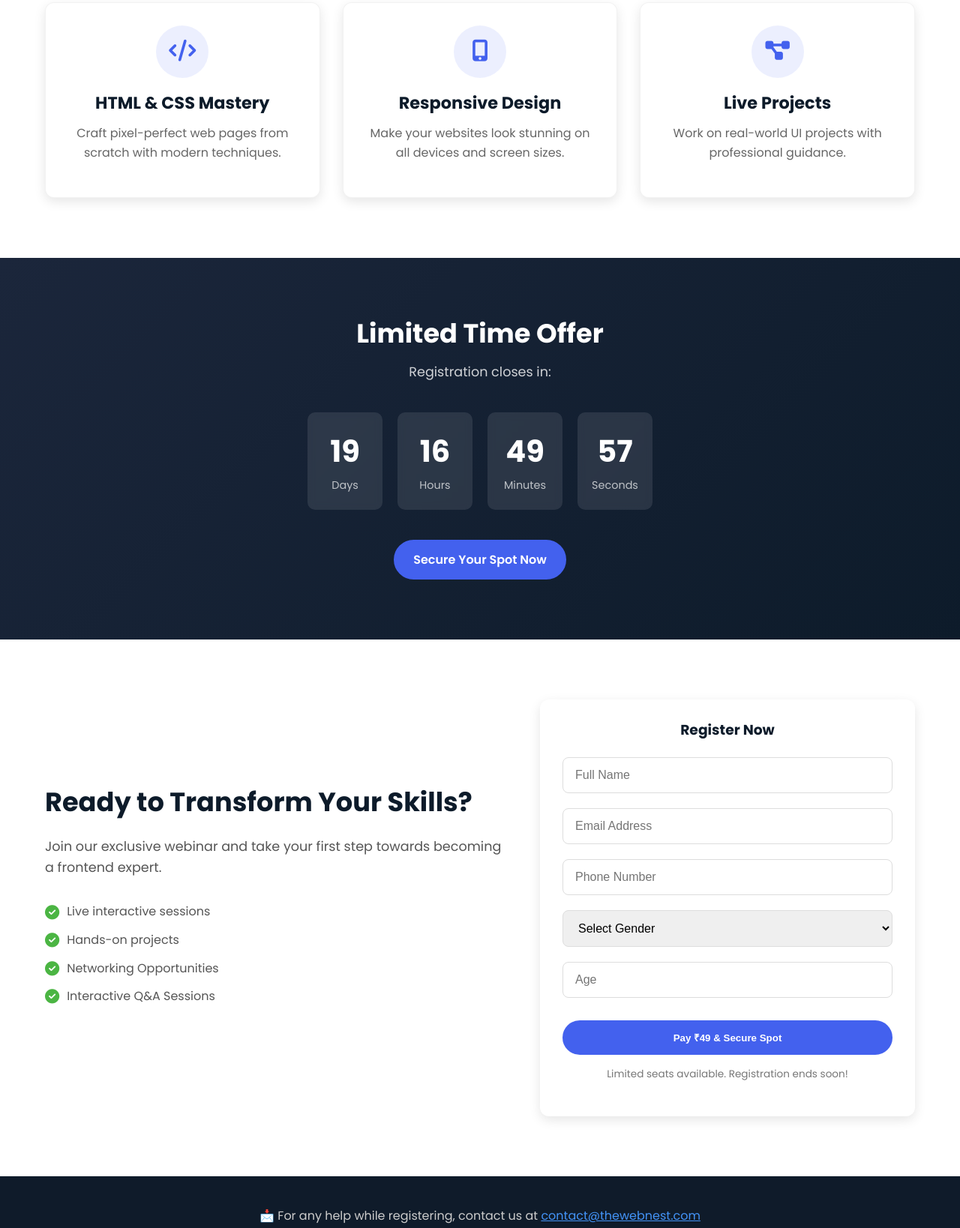
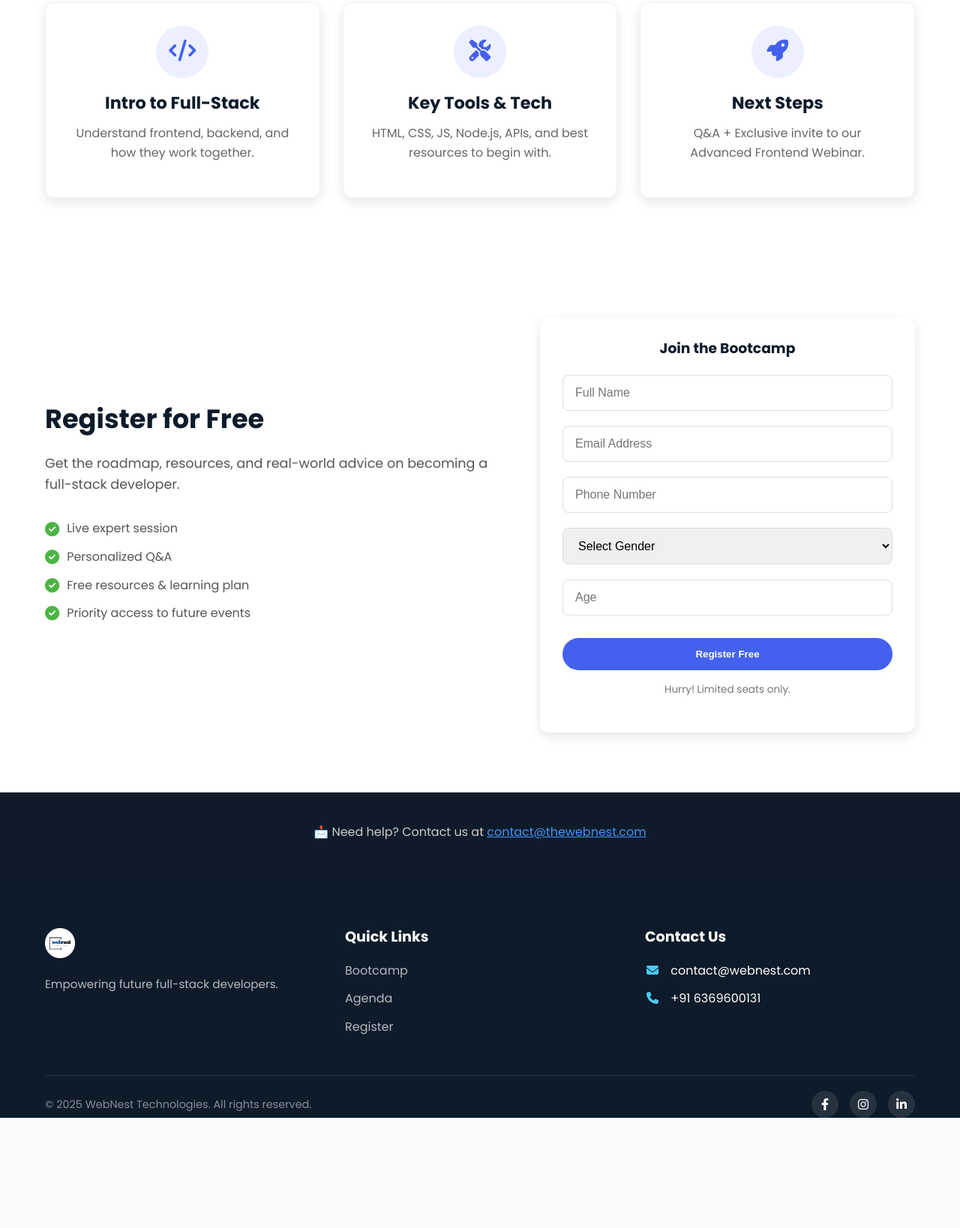
Before and after one commit to dharaneeswar-k/webinar-reg-page, a plain HTML site: page index.html in a window 1280 px wide. Shown: the part 739-2377 px from the top of the page at 75% size. After the commit the page ends 2230 px from the top, so only its background shows below. Drawn offline with Linux system fonts and the light colour scheme.

Commit message:
Update index.html

```diff
--- a/index.html
+++ b/index.html
@@ -3,98 +3,61 @@
 <head>
   <meta charset="UTF-8" />
   <meta name="viewport" content="width=device-width, initial-scale=1.0" />
-  <title>WebNest Webinar - Frontend Mastery</title>
+  <title>Bootcamp - Full Stack Developer</title>
+  <link rel="stylesheet" href="style.css" />
   <link rel="stylesheet" href="https://fonts.googleapis.com/css2?family=Poppins:wght@300;400;600;700&display=swap" />
   <link rel="stylesheet" href="https://cdnjs.cloudflare.com/ajax/libs/font-awesome/6.4.0/css/all.min.css" />
-  <link rel="stylesheet" href="style.css" />
 </head>
 <body>
   <header>
     <div class="container">
-      <a href="#home" class="logo">
-        <img src="images/logo.png" alt="WebNest Logo" />
-      </a>
-      <button class="mobile-menu-toggle" aria-label="Toggle menu">
-        <i class="fas fa-bars"></i>
-      </button>
+      <a href="#" class="logo"><img src="images/logo.png" alt="WebNest Logo" /></a>
+      <button class="mobile-menu-toggle"><i class="fas fa-bars"></i></button>
       <nav class="main-nav">
         <ul>
-          <li><a href="#about">About</a></li>
-          <li><a href="#highlights">Highlights</a></li>
+          <li><a href="#bootcamp">Bootcamp</a></li>
+          <li><a href="#agenda">Agenda</a></li>
           <li><a href="#register">Register</a></li>
         </ul>
       </nav>
     </div>
   </header>
 
-  <section class="hero" id="home">
+  <section class="hero" id="bootcamp">
     <div class="container">
       <div class="hero-content">
         <div class="hero-text">
-          <h1><span>Frontend Webinar</span><br>Master the Art of UI & UX</h1>
-          <p>🚀 A 4-day LIVE journey into frontend development, design thinking, and real-world UI/UX — all for just ₹49!</p>
-          <p class="highlight">Open to 12th-grade graduates stepping into tech!</p>
+          <h1><span>Full-Stack Bootcamp</span><br>Start Your Dev Journey</h1>
+          <p>🚀 Free 1-hour live session for aspiring developers, hosted by WebNest Technologies.</p>
+          <p class="highlight">Sunday, 27th April | 7:00 PM - 8:00 PM | Open to 12th-grade students</p>
           <div class="cta-group">
-            <a href="#register" class="cta-primary">Join Now for ₹49</a>
-            <a href="#about" class="cta-secondary">Learn More</a>
+            <a href="#register" class="cta-primary">Register Free</a>
           </div>
         </div>
       </div>
     </div>
   </section>
 
-  <section class="info" id="about">
+  <section class="info" id="agenda">
     <div class="container">
       <h2>What You'll Learn</h2>
       <div class="cards">
         <div class="card">
-          <div class="card-icon">
-            <i class="fas fa-code"></i>
-          </div>
-          <h3>HTML & CSS Mastery</h3>
-          <p>Craft pixel-perfect web pages from scratch with modern techniques.</p>
+          <div class="card-icon"><i class="fas fa-code"></i></div>
+          <h3>Intro to Full-Stack</h3>
+          <p>Understand frontend, backend, and how they work together.</p>
         </div>
         <div class="card">
-          <div class="card-icon">
-            <i class="fas fa-mobile-alt"></i>
-          </div>
-          <h3>Responsive Design</h3>
-          <p>Make your websites look stunning on all devices and screen sizes.</p>
+          <div class="card-icon"><i class="fas fa-tools"></i></div>
+          <h3>Key Tools & Tech</h3>
+          <p>HTML, CSS, JS, Node.js, APIs, and best resources to begin with.</p>
         </div>
         <div class="card">
-          <div class="card-icon">
-            <i class="fas fa-project-diagram"></i>
-          </div>
-          <h3>Live Projects</h3>
-          <p>Work on real-world UI projects with professional guidance.</p>
+          <div class="card-icon"><i class="fas fa-rocket"></i></div>
+          <h3>Next Steps</h3>
+          <p>Q&A + Exclusive invite to our Advanced Frontend Webinar.</p>
         </div>
       </div>
-    </div>
-  </section>
-
-  <section class="countdown" id="highlights">
-    <div class="container">
-      <h2>Limited Time Offer</h2>
-      <p class="subtitle">Registration closes in:</p>
-      <div id="timer">
-        <div class="timer-unit">
-          <span id="days">00</span>
-          <small>Days</small>
-        </div>
-        <div class="timer-unit">
-          <span id="hours">00</span>
-          <small>Hours</small>
-        </div>
-        <div class="timer-unit">
-          <span id="minutes">00</span>
-          <small>Minutes</small>
-        </div>
-        <div class="timer-unit">
-          <span id="seconds">00</span>
-          <small>Seconds</small>
-        </div>
-      </div>
-      <a href="#register" class="cta-primary">Secure Your Spot Now</a>
     </div>
   </section>
 
@@ -102,17 +65,17 @@
     <div class="container">
       <div class="registration-content">
         <div class="registration-text">
-          <h2>Ready to Transform Your Skills?</h2>
-          <p>Join our exclusive webinar and take your first step towards becoming a frontend expert.</p>
+          <h2>Register for Free</h2>
+          <p>Get the roadmap, resources, and real-world advice on becoming a full-stack developer.</p>
           <ul class="benefits-list">
-            <li><i class="fas fa-check-circle"></i> Live interactive sessions</li>
-            <li><i class="fas fa-check-circle"></i> Hands-on projects</li>
-            <li><i class="fas fa-check-circle"></i> Networking Opportunities</li>
-            <li><i class="fas fa-check-circle"></i> Interactive Q&A Sessions</li>
+            <li><i class="fas fa-check-circle"></i> Live expert session</li>
+            <li><i class="fas fa-check-circle"></i> Personalized Q&A</li>
+            <li><i class="fas fa-check-circle"></i> Free resources & learning plan</li>
+            <li><i class="fas fa-check-circle"></i> Priority access to future events</li>
           </ul>
         </div>
         <form id="registration-form" class="registration-form">
-          <h3>Register Now</h3>
+          <h3>Join the Bootcamp</h3>
           <div class="form-group">
             <input type="text" name="name" placeholder="Full Name" required />
           </div>
@@ -134,8 +97,8 @@
           <div class="form-group">
             <input type="number" name="age" placeholder="Age" required min="10" max="100" />
           </div>
-          <button type="submit" class="cta-primary">Pay ₹49 & Secure Spot</button>
-          <p class="form-note">Limited seats available. Registration ends soon!</p>
+          <button type="submit" class="cta-primary">Register Free</button>
+          <p class="form-note">Hurry! Limited seats only.</p>
         </form>
       </div>
     </div>
@@ -143,9 +106,9 @@
 
   <section class="contact-info">
     <div class="container">
-      <p style="text-align: center; color: #ccc; font-size: 1rem;">
-        📩 For any help while registering, contact us at
-        <a href="mailto:contact@thewebnest.com" style="color: #4393f7; text-decoration: underline;">
+      <p style="text-align:center;color:#ccc;font-size:1rem;">
+        📩 Need help? Contact us at
+        <a href="mailto:contact@thewebnest.com" style="color:#4393f7;text-decoration:underline;">
           contact@thewebnest.com
         </a>
       </p>
@@ -157,13 +120,13 @@
       <div class="footer-content">
         <div class="footer-brand">
           <img src="images/logo.png" alt="WebNest Logo" class="footer-logo" />
-          <p>Empowering the next generation of web developers.</p>
+          <p>Empowering future full-stack developers.</p>
         </div>
         <div class="footer-links">
           <h4>Quick Links</h4>
           <ul>
-            <li><a href="#home">Home</a></li>
-            <li><a href="#about">About</a></li>
+            <li><a href="#bootcamp">Bootcamp</a></li>
+            <li><a href="#agenda">Agenda</a></li>
             <li><a href="#register">Register</a></li>
           </ul>
         </div>
@@ -178,15 +141,14 @@
       <div class="footer-bottom">
         <p>&copy; 2025 WebNest Technologies. All rights reserved.</p>
         <div class="social-links">
-          <a href="https://www.facebook.com/profile.php?id=61566781554016&mibextid=ZbWKwL " aria-label="Facebook"><i class="fab fa-facebook-f"></i></a>
-          <a href="" aria-label="Twitter"><i class="fab fa-twitter"></i></a>
-          <a href="https://www.instagram.com/invites/contact/?igsh=1ho7dg97frwuk&utm_content=vzzuvfk" aria-label="Instagram"><i class="fab fa-instagram"></i></a>
-          <a href="https://www.linkedin.com/company/webnest-technologies2024/" aria-label="LinkedIn"><i class="fab fa-linkedin-in"></i></a>
+          <a href="#" aria-label="Facebook"><i class="fab fa-facebook-f"></i></a>
+          <a href="#" aria-label="Instagram"><i class="fab fa-instagram"></i></a>
+          <a href="#" aria-label="LinkedIn"><i class="fab fa-linkedin-in"></i></a>
         </div>
       </div>
     </div>
   </footer>
 
-  <script src="script.js"></script>
+  <script src="boot.js"></script>
 </body>
 </html>
```
